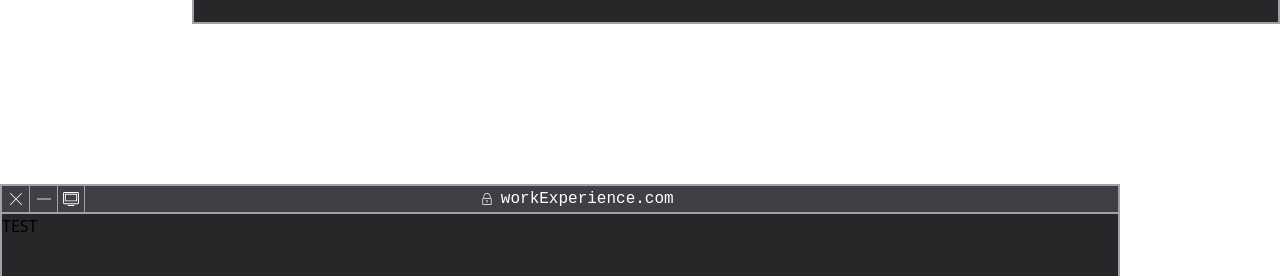
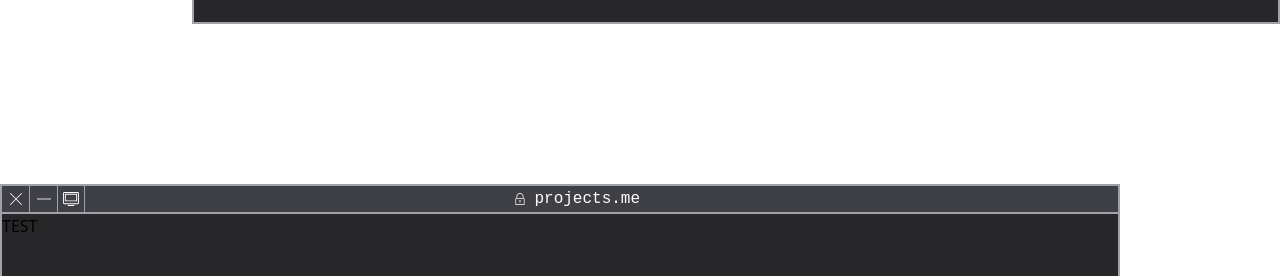
Before and after one commit to scrimmie/portfolio, a Next.js app: page / in a window 1280 px wide. Shown: the part 2280-2556 px from the top of the page. Built offline with nearby package versions, Linux system fonts and the light colour scheme.

Commit message:
removing professional experience

```diff
--- a/src/app/page.tsx
+++ b/src/app/page.tsx
@@ -1,7 +1,6 @@
 import AboutMe from "./aboutMe";
 import Blog from "./blog";
 import DevWork from "./devWork";
-import ProfessionalExperience from "./professionalExperience";
 import Projects from "./projects";
 import SplashPage from "./splashPage";
 
@@ -11,7 +10,6 @@ export default function Home() {
         <SplashPage />
         <AboutMe />
         <DevWork />
-        <ProfessionalExperience />
         <Projects />
         <Blog />
       </div>
--- a/src/app/professionalExperience.tsx
+++ /dev/null
@@ -1,13 +0,0 @@
-import BrowserWindow from "./browserWindow";
-
-export default function ProfessionalExperience() {
-    return (
-        <div className="sticky top-0 h-screen flex flex-col items-center justify-center bg-transparent">
-        <div className="container w-screen h-screen flex flex-col items-center justify-center pr-40 pl-22 pb-48 pt-16">
-        <BrowserWindow title="workExperience.com">
-        <div>TEST</div>
-        </BrowserWindow>
-        </div>
-      </div>
-    );
-  }
--- a/src/app/projects.tsx
+++ b/src/app/projects.tsx
@@ -3,7 +3,7 @@ import BrowserWindow from "./browserWindow";
 export default function Projects() {
     return (
         <div className="sticky top-0 h-screen flex flex-col items-center justify-center bg-transparent">
-        <div className="container w-screen h-screen flex flex-col items-center justify-center pr-30 pl-48 pb-24 pt-48">
+        <div className="container w-screen h-screen flex flex-col items-center justify-center pr-40 pl-22 pb-48 pt-16">
         <BrowserWindow title="projects.me">
         <div>TEST</div>
         </BrowserWindow>
```
